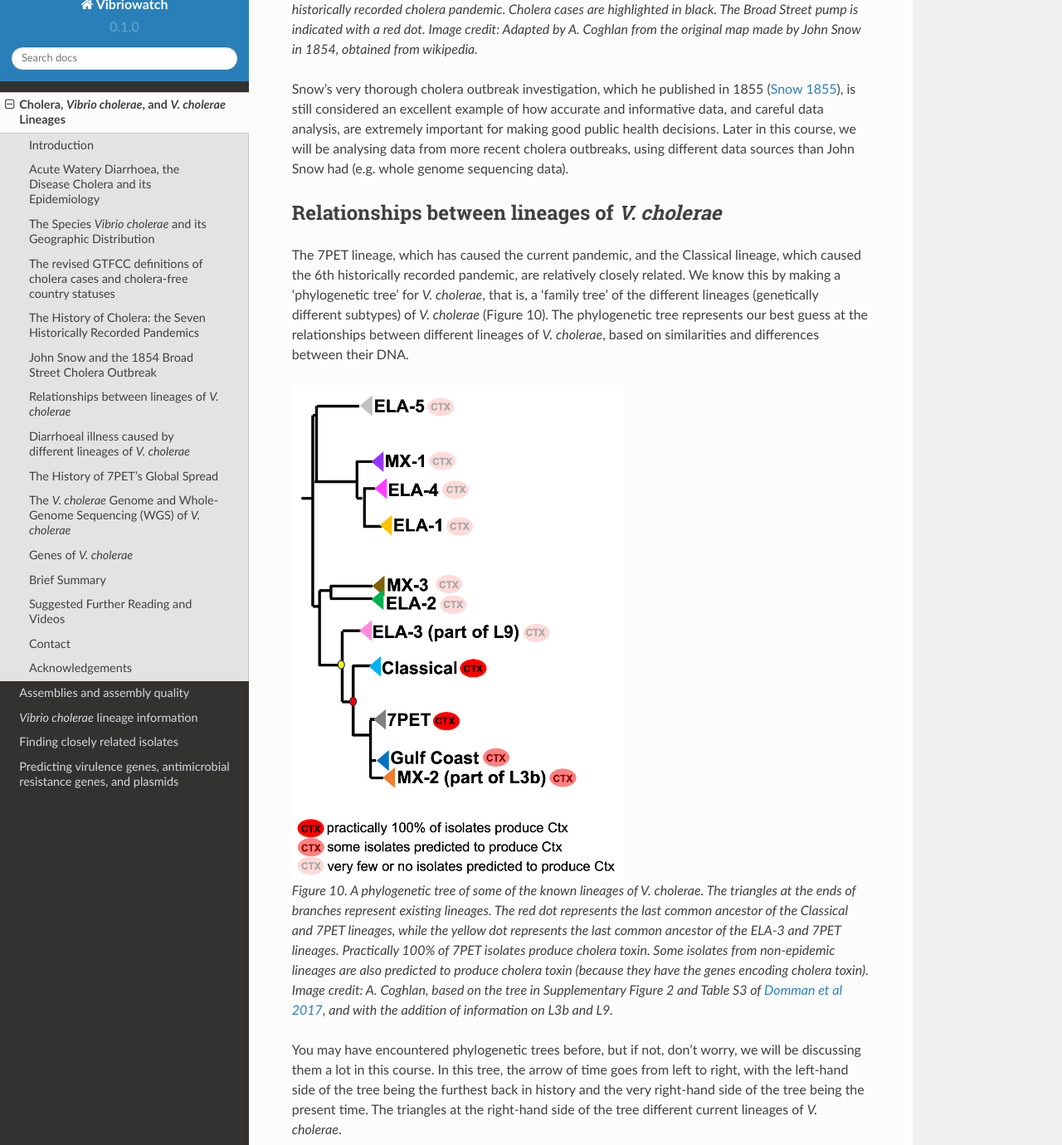
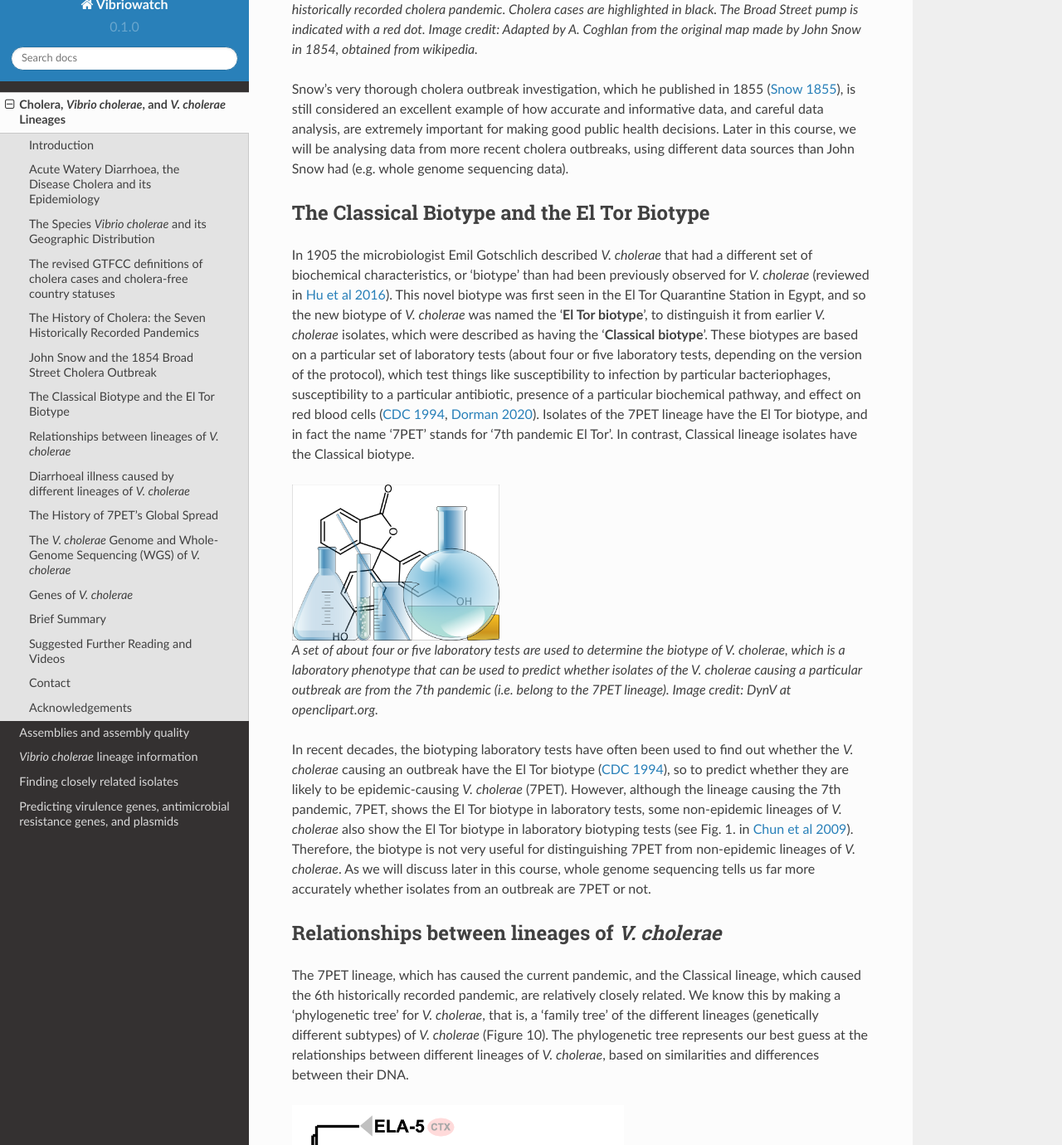
Before and after one commit to avrilcoghlan/cholerabook, a Sphinx documentation site: the page built from docs/source/vibriogenomes.rst, in a window 1280 px wide and 1400 px high, scrolled down 7679 px, cut to the strip 20-1400 px from the top of the window. Shown: the whole strip at 83% size. Built offline with Sphinx 7.4.7 and the Read the Docs theme 2.0.0, drawn with Linux system fonts in a browser that asks for light colours; some of the changed text lies outside the part shown.

Commit message:
Update vibriogenomes.rst

```diff
--- a/docs/source/vibriogenomes.rst
+++ b/docs/source/vibriogenomes.rst
@@ -223,6 +223,39 @@ Snow's very thorough cholera outbreak investigation, which he published in 1855
 
 .. _Snow 1855: https://www.gutenberg.org/ebooks/72894
 
+The Classical Biotype and the El Tor Biotype
+--------------------------------------------
+
+In 1905 the microbiologist Emil Gotschlich described  *V. cholerae* that had a different set of biochemical characteristics, or 'biotype' than
+had been previously observed for *V. cholerae* (reviewed in `Hu et al 2016`_). This novel biotype was first seen in the El Tor Quarantine Station in Egypt,
+and so the new biotype of *V. cholerae* was named the '**El Tor biotype**', to distinguish it from earlier *V. cholerae* isolates, which were
+described as having the '**Classical biotype**'. These biotypes are based on a particular set of laboratory tests (about four
+or five laboratory tests, depending on the version of the protocol), which test things like susceptibility to infection by particular bacteriophages,
+susceptibility to a particular antibiotic, presence of a particular biochemical pathway, and effect on red blood cells (`CDC 1994`_, `Dorman 2020`_).
+Isolates of the 7PET lineage have the El Tor biotype, and in fact the name '7PET' stands for '7th pandemic El Tor'.
+In contrast, Classical lineage isolates have the Classical biotype.
+
+.. _Hu et al 2016: https://pubmed.ncbi.nlm.nih.gov/27849586/
+
+.. _CDC 1994: https://stacks.cdc.gov/view/cdc/52473
+
+.. _Dorman 2020: https://www.sanger.ac.uk/theses/md25-thesis.pdf
+
+.. figure:: LabTests.png
+  :width: 250
+
+  A set of about four or five laboratory tests are used to determine the biotype of *V. cholerae*, which is a laboratory phenotype that can be used to predict whether isolates of the *V. cholerae* causing a particular outbreak are from the 7th pandemic (i.e. belong to the 7PET lineage). Image credit: DynV at openclipart.org.
+
+In recent decades, the biotyping laboratory tests have often been used to find out whether the *V. cholerae*
+causing an outbreak have the El Tor biotype (`CDC 1994`_), so to predict whether they are likely to be epidemic-causing *V. cholerae* (7PET).
+However, although the lineage causing the 7th pandemic, 7PET, shows the El Tor biotype in laboratory tests, some
+non-epidemic lineages of *V. cholerae* also show the El Tor biotype in laboratory biotyping tests (see Fig. 1. in `Chun et al 2009`_).
+Therefore, the biotype is not very useful for distinguishing 7PET from non-epidemic lineages of *V. cholerae*.
+As we will discuss later in this course, whole genome sequencing tells us far more accurately whether isolates from an
+outbreak are 7PET or not.
+
+.. _Chun et al 2009: https://pubmed.ncbi.nlm.nih.gov/19720995/
+
 Relationships between lineages of *V. cholerae*
 -----------------------------------------------
 
@@ -278,8 +311,8 @@ Of the non-epidemic *V. cholerae* lineages, the two lineages that have caused th
 since 2000 are thought to be lineages 'L3b' and 'L9' (`Hao et al 2023`). For example, these two non-epidemic lineages
 have caused several hundred cases of diarrhoeal illness in Hangzhou, China between 2001 and 2018 (`Hao et al 2023`_; Figure 11).
 Lineage L3b has also been linked to relatively small outbreaks of diarrhoeal illness in South Africa (`Smith et al 2021`_).
-Note that L3b and L9 correspond to lineages labelled MX-2 and ELA-3, respectively, in the tree above (they are just alternative names used
-for the same lineages).
+Note that L3b and L9 are alternative names for the lineages labelled MX-2 and ELA-3, respectively, in the tree in Figure 10 above
+(strictly speaking, MX-2 is a part of L3b and ELA-3 is a part of L9).
 
 .. _Hao et al 2023: https://pubmed.ncbi.nlm.nih.gov/37146742/
 
@@ -425,9 +458,10 @@ from the 7PET lineage (`Heidelberg et al 2000`_).
 
 The *ctxA* and *ctxB* genes are usually found close together in the *V. cholerae* genome, in a region known as the **CTX region** (Figure 17).
 Practically 100% of 7PET isolates contain the CTX region in their chromosome, and so produce cholera toxin, and therefore cause a human
-host to suffer acute watery diarrhoea. Only a small number of non-epidemic lineages of *V. cholerae*, most
-of which are relatively closely related to 7PET (e.g. L3, L9, Gulf Coast, Classical), have *ctxA* and *ctxB* genes (`Chun et al 2009`_,
-`Hao et al 2023`_; see Figure 10 above).
+host to suffer acute watery diarrhoea. Isolates of a small number of non-epidemic lineages of *V. cholerae*, most
+of which are relatively closely related to 7PET (e.g. L3, L9, Gulf Coast, Classical), sometimes have *ctxA* and *ctxB* genes (`Chun et al 2009`_,
+`Hao et al 2023`_; see Figure 10 above). Occasionally *ctxAB* genes are seen in isolates of non-epidemic lineages of *V. cholerae* that
+are very distantly related to 7PET, but this is very rare (e.g. isolate V51 described in `Chun et al 2009`_).
 
 .. _Heidelberg et al 2000: https://pubmed.ncbi.nlm.nih.gov/10952301/
 
```
Also changed, not shown: other parts of docs/source/vibriogenomes.rst (+1 -1 lines).
